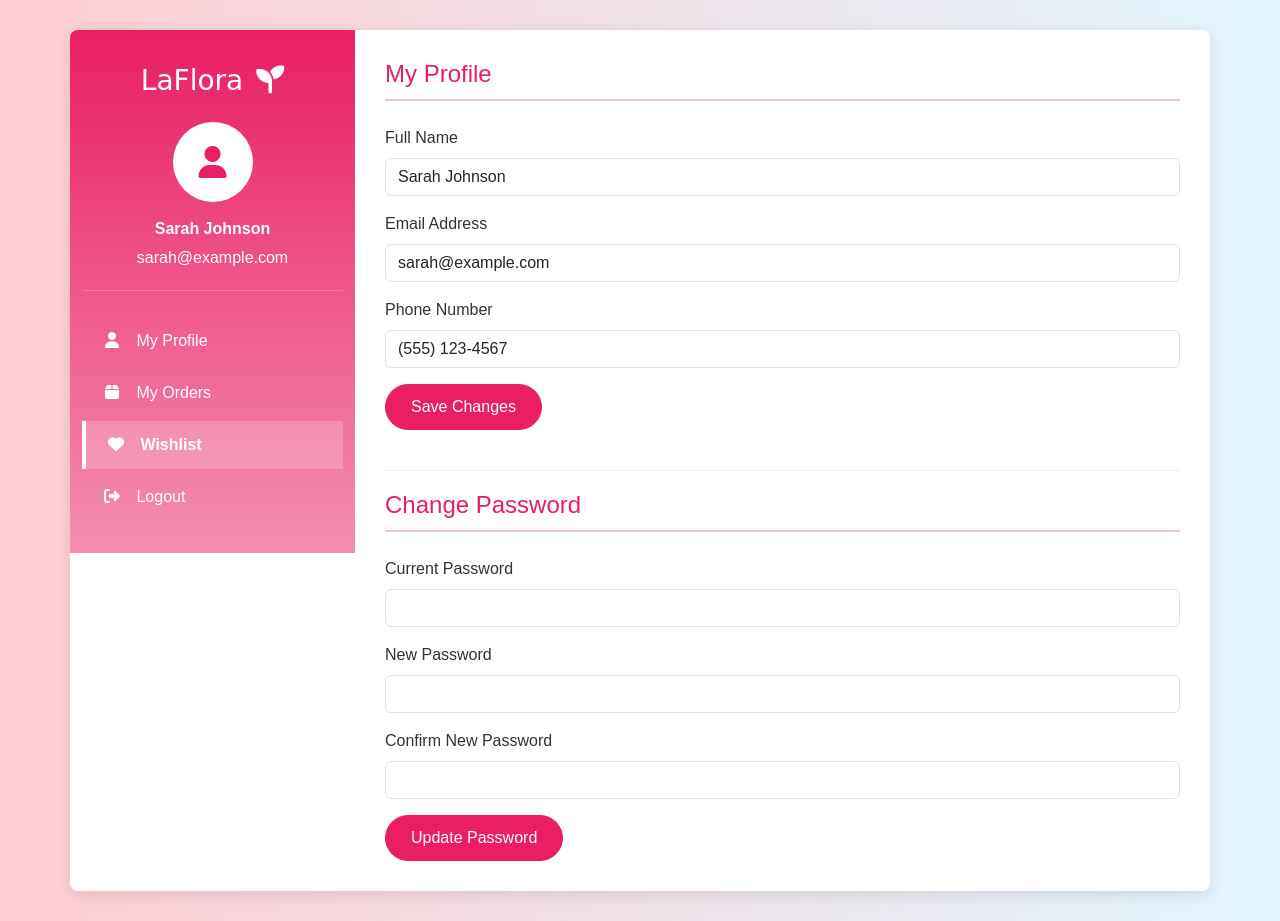
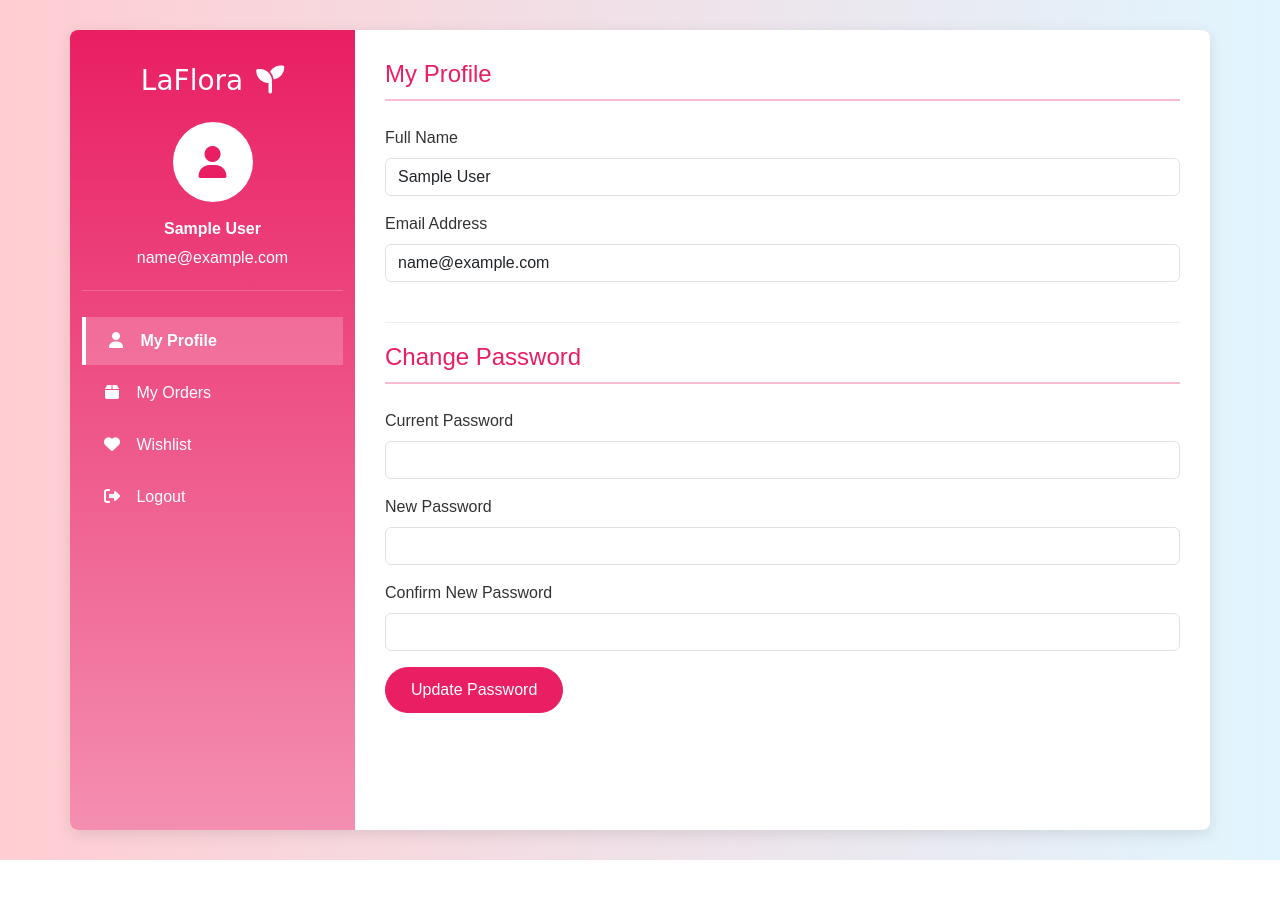
Before and after one commit to Nimesh-Kavinda/LaFlora, a PHP site: page /views/user/profile.php in a window 1280 px wide. After the commit the page ends 860 px from the top, so only its background shows below. Run offline with PHP 8.4, Linux system fonts and the light colour scheme; the visitor is signed in with stand-in values (Sample User, id 1).

Commit message:
Refactor user navigation and sidebar components; implement dynamic active states and user session data. Remove obsolete orders and wishlist pages, and integrate new user navigation in profile and orders views.

```diff
--- /dev/null
+++ b/views/user/includes/user_nav.php
@@ -0,0 +1,39 @@
+<?php
+session_start();
+$current = basename($_SERVER['PHP_SELF']);
+?>
+
+
+<div class="col-md-3 col-lg-3 sidebar" style="height: 100vh;">
+                    <div class="brand">
+                        <!-- LaFlora <span class="brand-icon">❀</span> -->
+                      <a class="navbar-brand" href="../../index.html">LaFlora <i class="fa-solid fa-seedling ms-1"></i></a>
+                    </div>
+                    <div class="user-info">
+                        <div class="user-avatar">
+                            <i class="fas fa-user"></i>
+                        </div>
+                        <div class="user-name"><?php echo $_SESSION['name']; ?></div>
+                        <div class="user-email"><?php echo $_SESSION['email']; ?></div>
+                    </div>
+
+                    <div class="mt-4">
+                        <ul class="nav nav-pills flex-column">
+                            <li class="nav-item">
+                                <a class="nav-link <?php if($current=='profile.php') echo ' active'; ?>" href="./profile.php"><i class="fas fa-user nav-icon"></i> My Profile</a>
+                            </li>
+                            <li class="nav-item">
+                                <a class="nav-link <?php if($current=='orders.php') echo ' active'; ?>" href="./orders.php"><i class="fas fa-box nav-icon"></i> My Orders</a>
+                            </li>
+                            <li class="nav-item">
+                                <a class="nav-link <?php if($current=='wishlist.php') echo ' active'; ?>" href="./wishlist.php"><i class="fas fa-heart nav-icon"></i> Wishlist</a>
+                            </li>
+                            <form action="../../controller/user_logout_process.php" method="post">
+                                <input type="hidden" name="logout" value="true">
+                                <li class="nav-item">
+                                    <button type="submit" class="nav-link logout-btn"><i class="fas fa-sign-out-alt nav-icon"></i> Logout</button>
+                                </li>
+                            </form>
+                        </ul>
+                    </div>
+ </div>
--- a/views/user/profile.php
+++ b/views/user/profile.php
@@ -15,55 +15,21 @@
         <div class="container">
             <div class="row content-wrapper">
                 <!-- Sidebar -->
-                <div class="col-md-3 col-lg-3 sidebar">
-                    <div class="brand">
-                        <!-- LaFlora <span class="brand-icon">❀</span> -->
-                      <a class="navbar-brand" href="../../index.html">LaFlora <i class="fa-solid fa-seedling ms-1"></i></a>
-                    </div>
-                    <div class="user-info">
-                        <div class="user-avatar">
-                            <i class="fas fa-user"></i>
-                        </div>
-                        <div class="user-name">Sarah Johnson</div>
-                        <div class="user-email">sarah@example.com</div>
-                    </div>
-
-                    <div class="mt-4">
-                        <ul class="nav nav-pills flex-column">
-                            <li class="nav-item">
-                                <a class="nav-link" href="./profile.html"><i class="fas fa-user nav-icon"></i> My Profile</a>
-                            </li>
-                            <li class="nav-item">
-                                <a class="nav-link" href="./orders.html"><i class="fas fa-box nav-icon"></i> My Orders</a>
-                            </li>
-                            <li class="nav-item">
-                                <a class="nav-link active" href="./wishlist.html"><i class="fas fa-heart nav-icon"></i> Wishlist</a>
-                            </li>
-                            <li class="nav-item">
-                                <a class="nav-link" href="#"><i class="fas fa-sign-out-alt nav-icon"></i> Logout</a>
-                            </li>
-                        </ul>
-                    </div>
-                </div>
+                <?php include_once('./includes/user_nav.php'); ?>
 
                 <!-- Main Content -->
                 <div class="col-md-9 col-lg-9 content">
                     <h2 class="section-title">My Profile</h2>
-                    <form>
+
                         <div class="mb-3">
                             <label for="fullname" class="form-label">Full Name</label>
-                            <input type="text" class="form-control" id="fullname" value="Sarah Johnson">
+                            <input type="text" class="form-control" id="fullname" value="<?php echo $_SESSION['name']; ?>" readonly autocomplete="off">
                         </div>
                         <div class="mb-3">
                             <label for="email" class="form-label">Email Address</label>
-                            <input type="email" class="form-control" id="email" value="sarah@example.com">
+                            <input type="email" class="form-control" id="email" value="<?php echo $_SESSION['email']; ?>" readonly autocomplete="off">
                         </div>
-                        <div class="mb-3">
-                            <label for="phone" class="form-label">Phone Number</label>
-                            <input type="text" class="form-control" id="phone" value="(555) 123-4567">
-                        </div>
-                        <button type="submit" class="btn btn-primary">Save Changes</button>
-                    </form>
+
 
                     <div class="password-section">
                         <h3 class="section-title">Change Password</h3>
```
Also changed, not shown: includes/nav.php (+12 -8 lines), views/admin/includes/admin_nav.php (+7 -4 lines), views/user/orders.php (renamed from views/user/orders.html, +2 -28 lines), views/user/wishlist.php (renamed from views/user/wishlist.html, +2 -28 lines).
